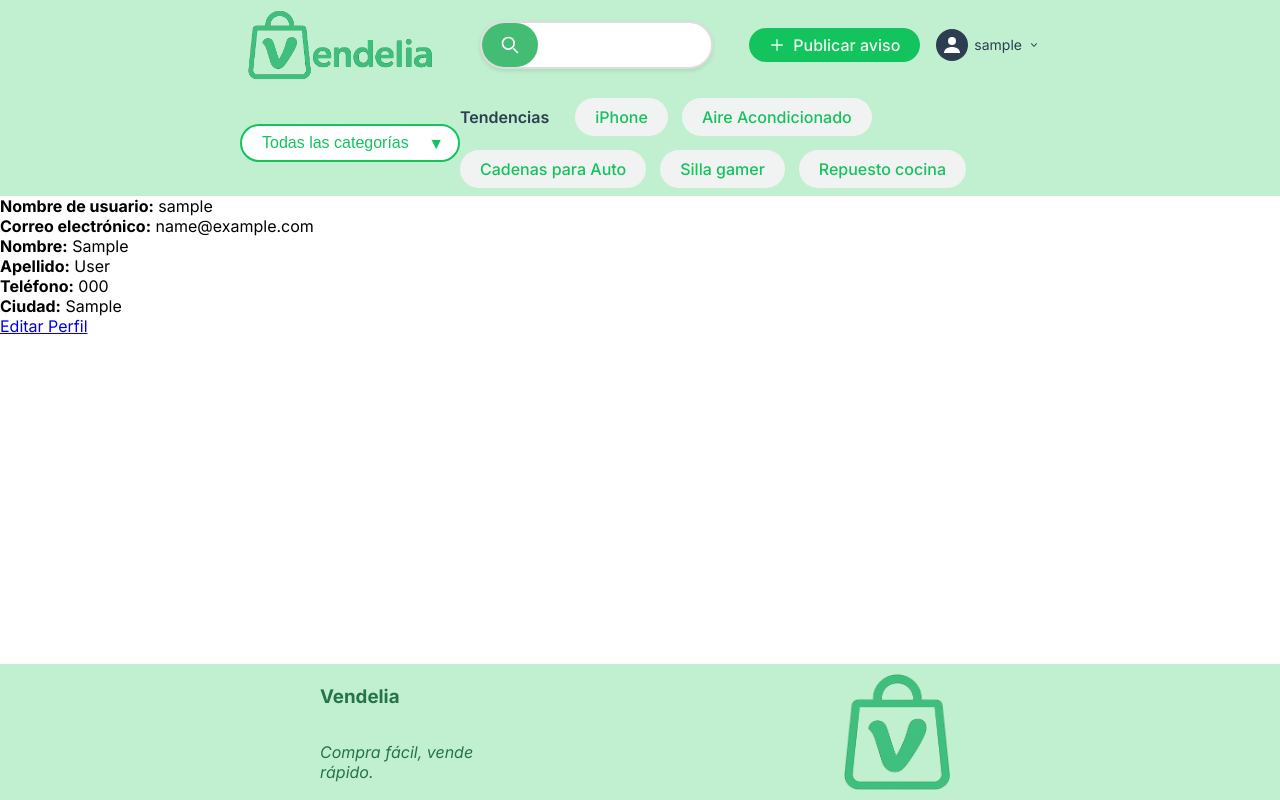
After one commit to DCC-CC4401/2025-1-CC4401-grupo-12, a Django app: page /user_profile/ in a window 1280 px wide. The commit adds this page. Run offline with Django 3.2, Linux system fonts and the light colour scheme; a user stored in the database is signed in; tables that the repository leaves empty hold one stand-in row (values such as "Sample post"); some web fonts are replaced.

Commit message:
Feat: add simple user profile with user info

```diff
--- a/vendelia/marketplace/constants.py
+++ b/vendelia/marketplace/constants.py
@@ -33,3 +33,7 @@ URL_PATH_MY_SALES = "marketplace/my_sales.html"
 URL_PATTERN_MY_PURCHASES = "my_purchases/"
 URL_NAME_MY_PURCHASES = "my_purchases"
 URL_PATH_MY_PURCHASES = "marketplace/my_purchases.html"
+
+URL_PATTERN_USER_PROFILE = 'user_profile/'
+URL_NAME_USER_PROFILE = 'user_profile'
+URL_PATH_USER_PROFILE = 'marketplace/user-profile.html'
--- a/vendelia/marketplace/templates/base.html
+++ b/vendelia/marketplace/templates/base.html
@@ -96,7 +96,7 @@
 
                         <!-- Profile Dropdown -->
                         <div class="profile-dropdown">
-                            <a href="#">Mi perfil</a>
+                            <a href="{% url 'user_profile' %}">Mi perfil</a>
                             <a href="{% url 'my_purchases' %}">Mis compras</a>
                             <a href="{% url 'my_sales' %}">Mis ventas</a>
                             <a href="{% url 'logout' %}">Salir</a>
--- /dev/null
+++ b/vendelia/marketplace/templates/marketplace/user-profile.html
@@ -0,0 +1,48 @@
+{% extends 'base.html' %}
+
+{% block title %}
+    Vendelia | Ingreso
+{% endblock %}
+
+{% block content %}
+    {% if user.is_authenticated %}
+        <div class="user-profile">
+            <div class="profile-field">
+                <strong>Nombre de usuario:</strong>
+                <span>{{ user.username }}</span>
+            </div>
+
+            <div class="profile-field">
+                <strong>Correo electrónico:</strong>
+                <span>{{ user.email }}</span>
+            </div>
+
+            <div class="profile-field">
+                <strong>Nombre:</strong>
+                <span>{{ user.first_name }}</span>
+            </div>
+
+            <div class="profile-field">
+                <strong>Apellido:</strong>
+                <span>{{ user.last_name }}</span>
+            </div>
+
+            <div class="profile-field">
+                <strong>Teléfono:</strong>
+                <span>{{ user.phone_number }}</span>
+            </div>
+
+            <div class="profile-field">
+                <strong>Ciudad:</strong>
+                <span>{{ user.city }}</span>
+            </div>
+
+            <div>
+                <a href='#'>Editar Perfil</a>
+            </div>
+        </div>
+    {% else %}
+        <p>No has iniciado sesión.</p>
+        <a href="{% url 'login' %}">Iniciar sesión</a>
+    {% endif %}
+{% endblock %}
--- a/vendelia/marketplace/urls.py
+++ b/vendelia/marketplace/urls.py
@@ -11,6 +11,7 @@ from .constants import URL_PATTERN_SEARCH_PRODUCT, URL_NAME_SEARCH_PRODUCT
 from .constants import URL_NAME_REGISTER_PRODUCT, URL_PATTERN_REGISTER_PRODUCT
 from .constants import URL_PATTERN_MY_SALES, URL_NAME_MY_SALES
 from .constants import URL_PATTERN_MY_PURCHASES, URL_NAME_MY_PURCHASES
+from .constants import URL_PATTERN_USER_PROFILE, URL_NAME_USER_PROFILE
 
 
 # Register all marketplace URLS here
@@ -54,6 +55,12 @@ urlpatterns = [
         name=URL_NAME_SEARCH_PRODUCT
     ),
 
+    path(
+        route=URL_PATTERN_USER_PROFILE,
+        view=views.user_profile,
+        name=URL_NAME_USER_PROFILE
+    ),
+
     path('product/<int:product_id>/', views.product_detail, name='product_detail'),
     path('', views.home, name='home'),
 
--- a/vendelia/marketplace/views.py
+++ b/vendelia/marketplace/views.py
@@ -21,7 +21,7 @@ from .decorators import bloquear_baneados
 
 # Constant imports
 from .constants import GET, POST
-from .constants import URL_PATH_REGISTER_USER, URL_PATH_LOGIN, URL_PATH_SEARCH_PRODUCT
+from .constants import URL_PATH_REGISTER_USER, URL_PATH_LOGIN, URL_PATH_SEARCH_PRODUCT, URL_PATH_USER_PROFILE
 from .constants import PRODUCT_SEARCH_RESULTS_PER_PAGE, PRODUCT_LIST_IN_HOME_PAGE
 
 # Marketplace app views
@@ -401,3 +401,14 @@ def delete_product(request, product_id):
     product.delete()
 
     return redirect('my_sales')
+
+# User profile
+@login_required(login_url='/login/')
+def user_profile(request):
+    return render(
+        request=request,
+        template_name=URL_PATH_USER_PROFILE,
+        context= {
+            'user': request.user
+        }
+    )
```
